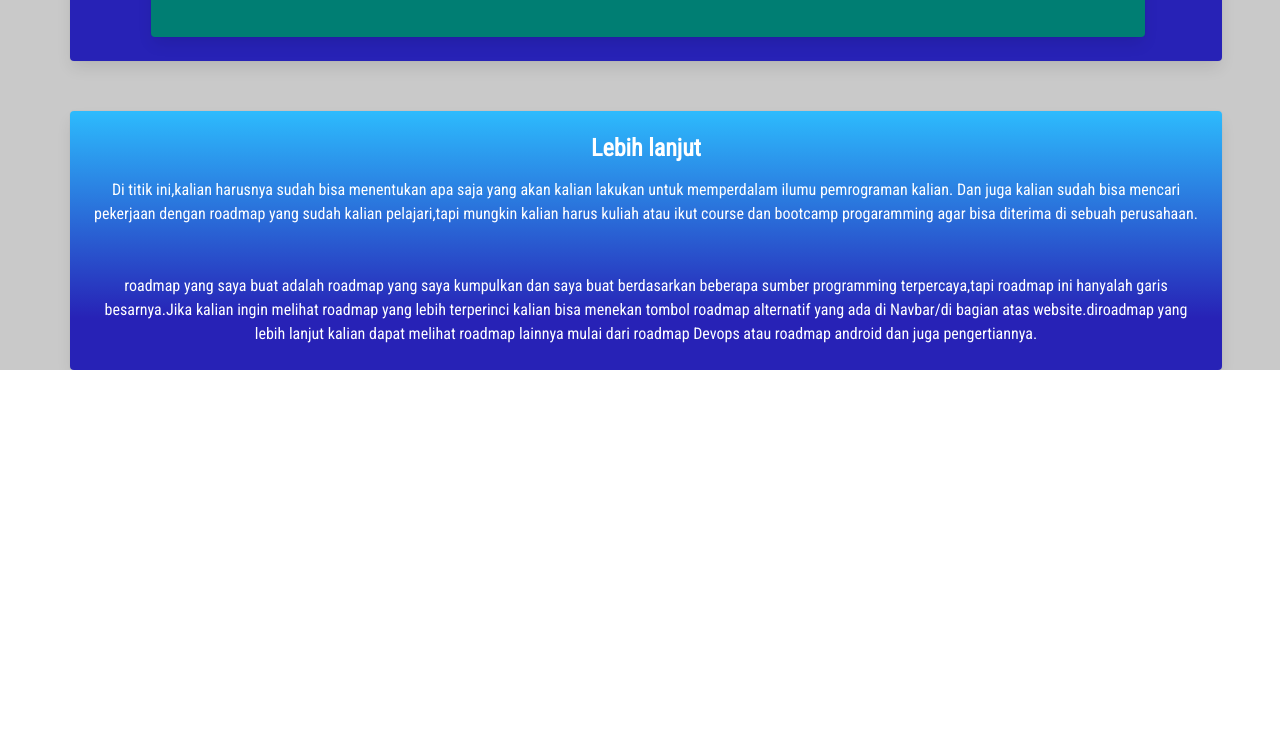
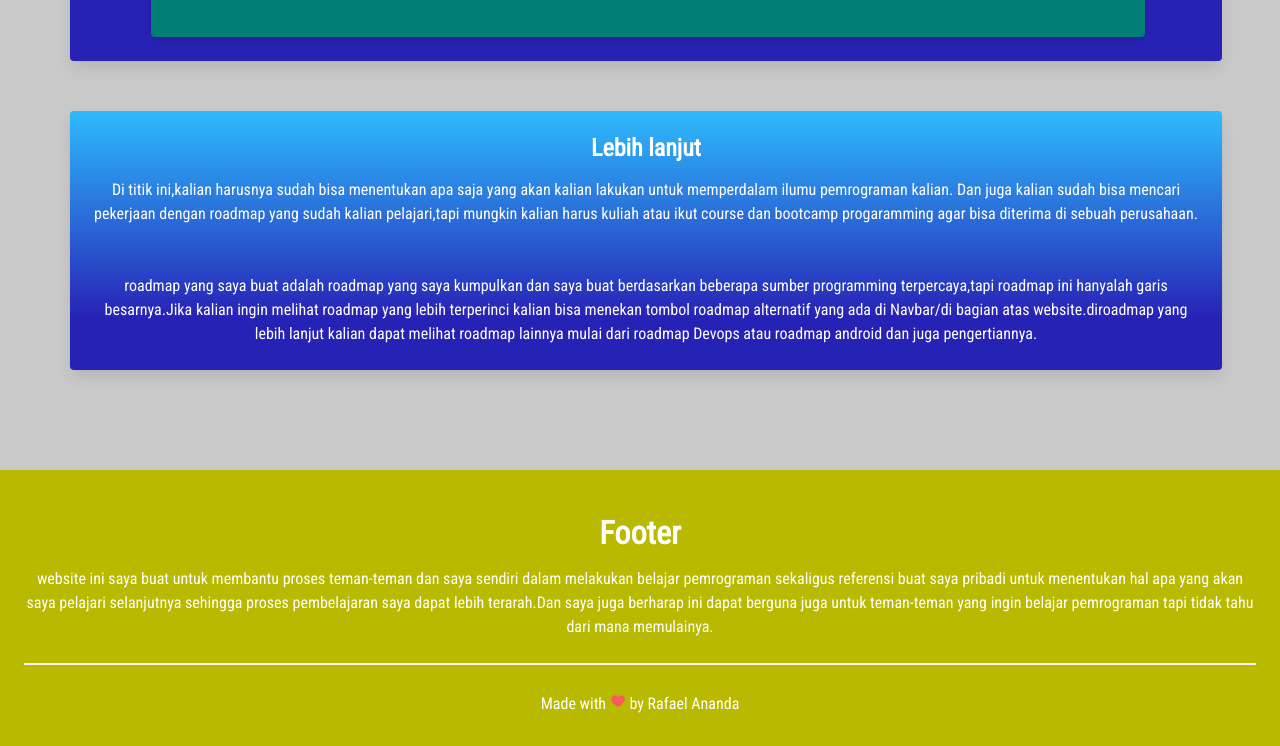
Before and after one commit to Rafael26Ananda/Rafael26Ananda.github.io, a website: page bulma/index.html in a window 1280 px wide. Shown: the part 8799-9545 px from the top of the page. Before the commit the page ends 9169 px from the top, so only its background shows below. Drawn offline with Linux system fonts and the light colour scheme.

Commit message:
membuat footer

```diff
--- a/bulma/index.html
+++ b/bulma/index.html
@@ -634,6 +634,24 @@
         </div>
       </div>
 
+      <footer class="footer footer-app">
+        <div class="content has-text-centered">
+          <h1 class="">
+            Footer
+          </h1>
+          <p class="m">
+           website ini saya buat untuk membantu proses teman-teman dan saya sendiri dalam melakukan belajar pemrograman
+           sekaligus referensi buat saya pribadi untuk menentukan hal apa yang akan saya pelajari selanjutnya sehingga
+           proses pembelajaran saya dapat lebih terarah.Dan saya juga berharap ini dapat berguna juga untuk teman-teman yang
+           ingin belajar pemrograman tapi tidak tahu dari mana memulainya.
+          </p>
+          <hr>
+          <p>
+            Made with <img src="heart.png" alt="" class="mt-1"> by Rafael Ananda
+          </p>
+        </div>
+      </footer>
+
 
 
       <script src="main.js"></script>
--- a/bulma/style.css
+++ b/bulma/style.css
@@ -89,6 +89,20 @@ a{
     background-color: yellow !important;
 }
 
+.footer-app{
+    margin-top: 100px !important;
+    background-color: rgb(185, 185, 0);
+    color: white;
+    padding-top: 5px !important;
+    padding-bottom: 30px !important;
+}
+
+.footer-app h1{
+    position: relative !important;
+    margin-top: 40px !important;
+    color: white;
+}
+
 @media only screen and (min-width: 850px){
     .first-card{
         margin-left: 70px !important;
```
Also changed, not shown: bulma/heart.png (added).
